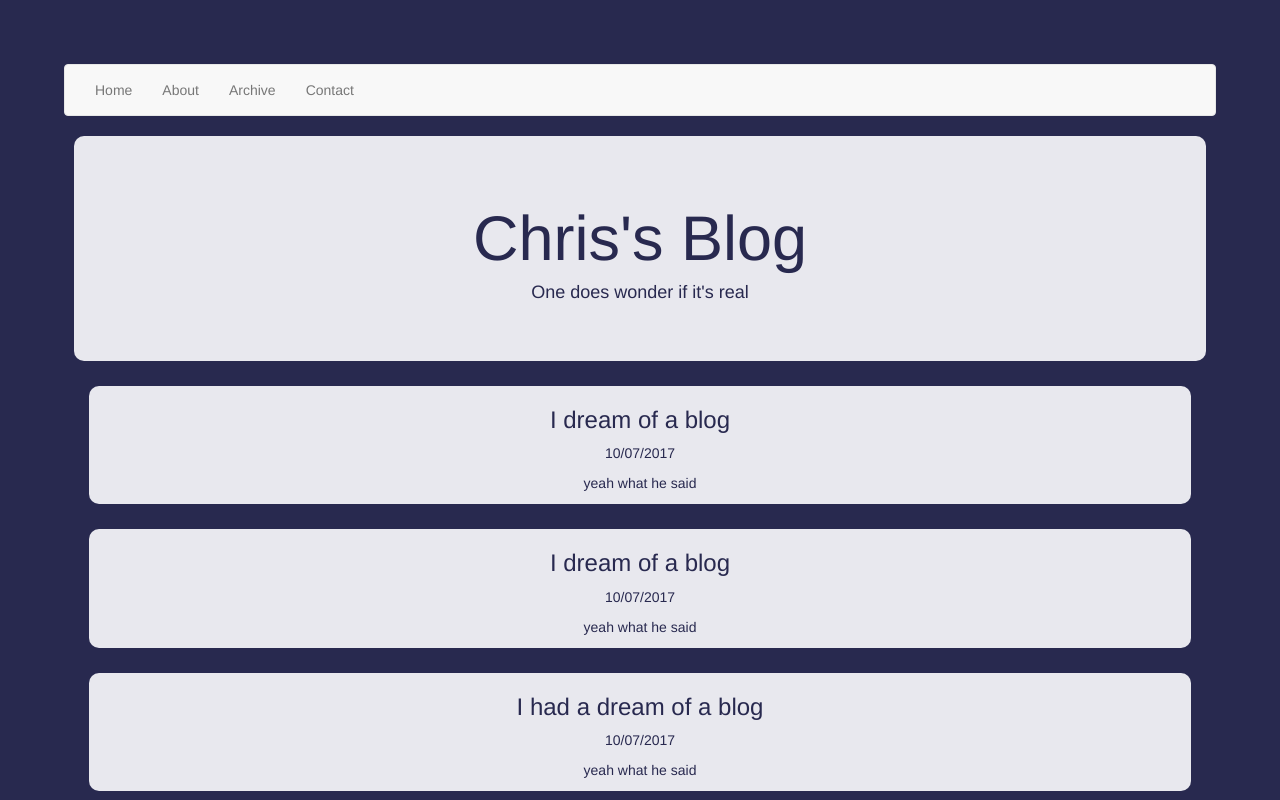
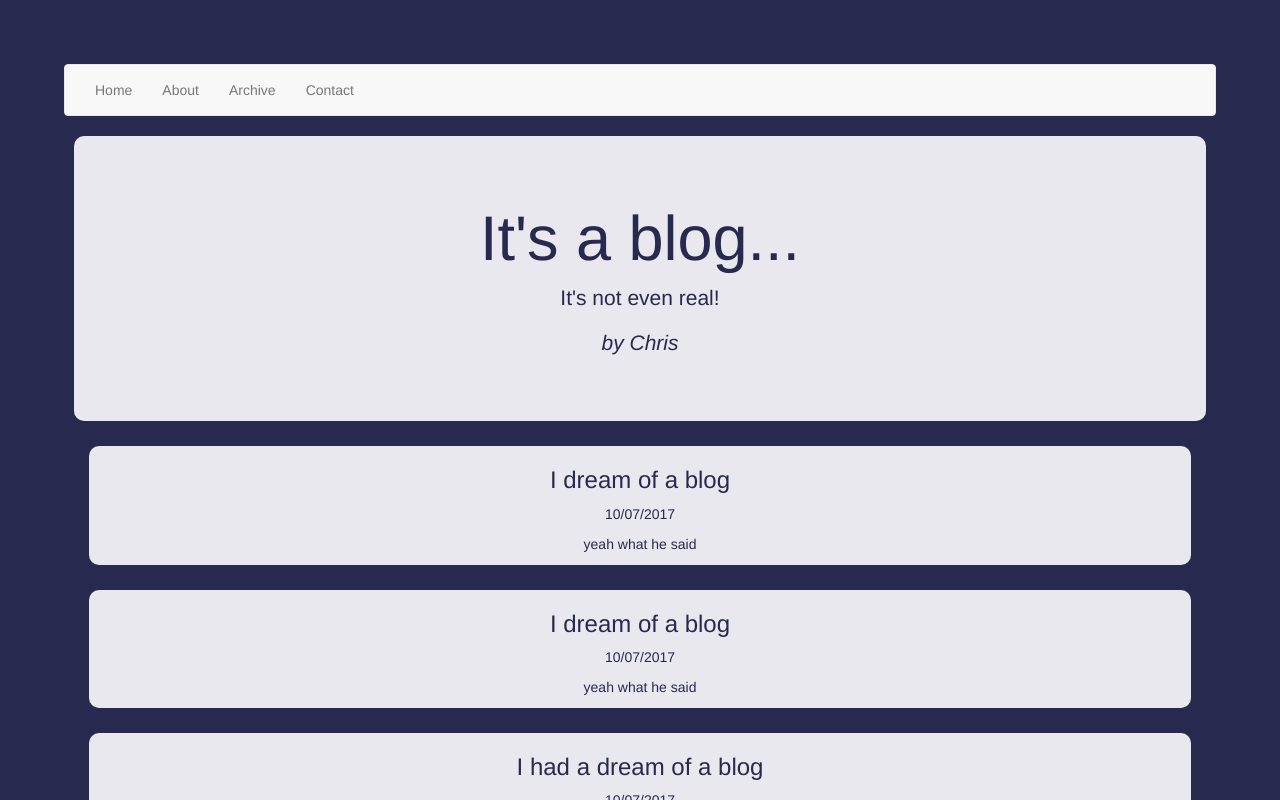
Before and after one commit to Anfz/everybodydoesablog, a React (Create React App) app: page / in a window 1280 px wide. Shown: the top 800 px of the page. Built offline with nearby package versions, Linux system fonts and the light colour scheme.

Commit message:
blog filter by posts

```diff
--- a/src/actions/index.js
+++ b/src/actions/index.js
@@ -1,4 +1,5 @@
 export const ADD_BLOG_POST = 'ADD_BLOG_POST';
+export const CHANGE_USER = 'CHANGE_USER';
 
 export function addBlogPost(posts){
   return {
@@ -6,3 +7,10 @@ export function addBlogPost(posts){
     posts
   }
 }
+
+export function changeUser(user){
+  return {
+    type: CHANGE_USER,
+    user
+  }
+}
--- a/src/components/Posts.js
+++ b/src/components/Posts.js
@@ -5,11 +5,11 @@ import Post from './Post';
 
 class Posts extends Component {
   render() {
-
+    let {user,posts} = this.props;
     return (
       <div>
         {
-          this.props.posts.map(post =>
+          posts.filter( post => post.userId == user.id).map(post =>
           {
             return <Post key={post.postId} post={post} />;
           })
@@ -21,7 +21,8 @@ class Posts extends Component {
 
 function mapStateToProps(state){
   return {
-    posts: state.posts
+    posts: state.posts,
+    user: state.user
   }
 }
 
--- a/src/components/Title.js
+++ b/src/components/Title.js
@@ -1,15 +1,26 @@
 import React, { Component } from 'react';
+import { connect } from 'react-redux';
+
 
 import { Jumbotron} from 'react-bootstrap';
 class Title extends Component {
   render() {
+    let {user} = this.props;
+    console.log(user);
     return (
       <Jumbotron className="jumbotron">
-        <h1>Chris's Blog</h1>
-        <h4>One does wonder if it's real</h4>
+        <h1>{user.blogTitle}</h1>
+        <p>{user.blogSubTitle}</p>
+        <p><i>by {user.name}</i></p>
       </Jumbotron>
     )
   }
 }
 
-export default Title;
+function mapStateToProps(state){
+  return {
+    user: state.user
+  }
+}
+
+export default connect(mapStateToProps, null)(Title);
--- a/src/reducers/index.js
+++ b/src/reducers/index.js
@@ -1,8 +1,9 @@
 import {combineReducers} from 'redux';
 
 import posts from './postsReducer';
+import user from './userReducer';
 
 
-const rootReducer = combineReducers({posts});
+const rootReducer = combineReducers({posts, user});
 
 export default rootReducer;
--- /dev/null
+++ b/src/reducers/userReducer.js
@@ -0,0 +1,11 @@
+import user_json from '../data/users.json';
+
+
+
+function user(state = {}, action){
+  //got nothing to do anyway :D
+  return user_json.filter(user => user.id === 0)[0];
+  //return state;
+}
+
+export default user;
```
